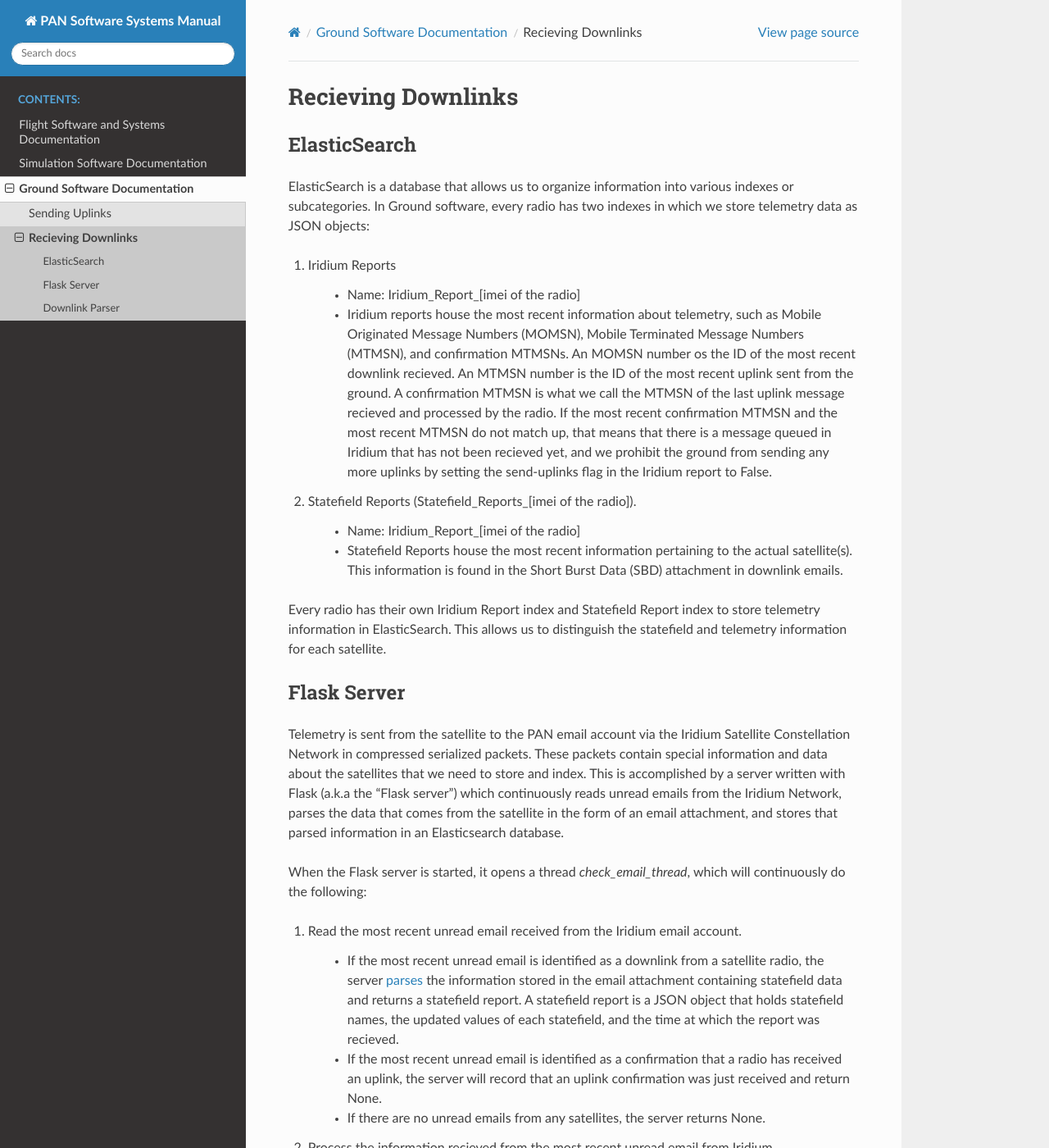
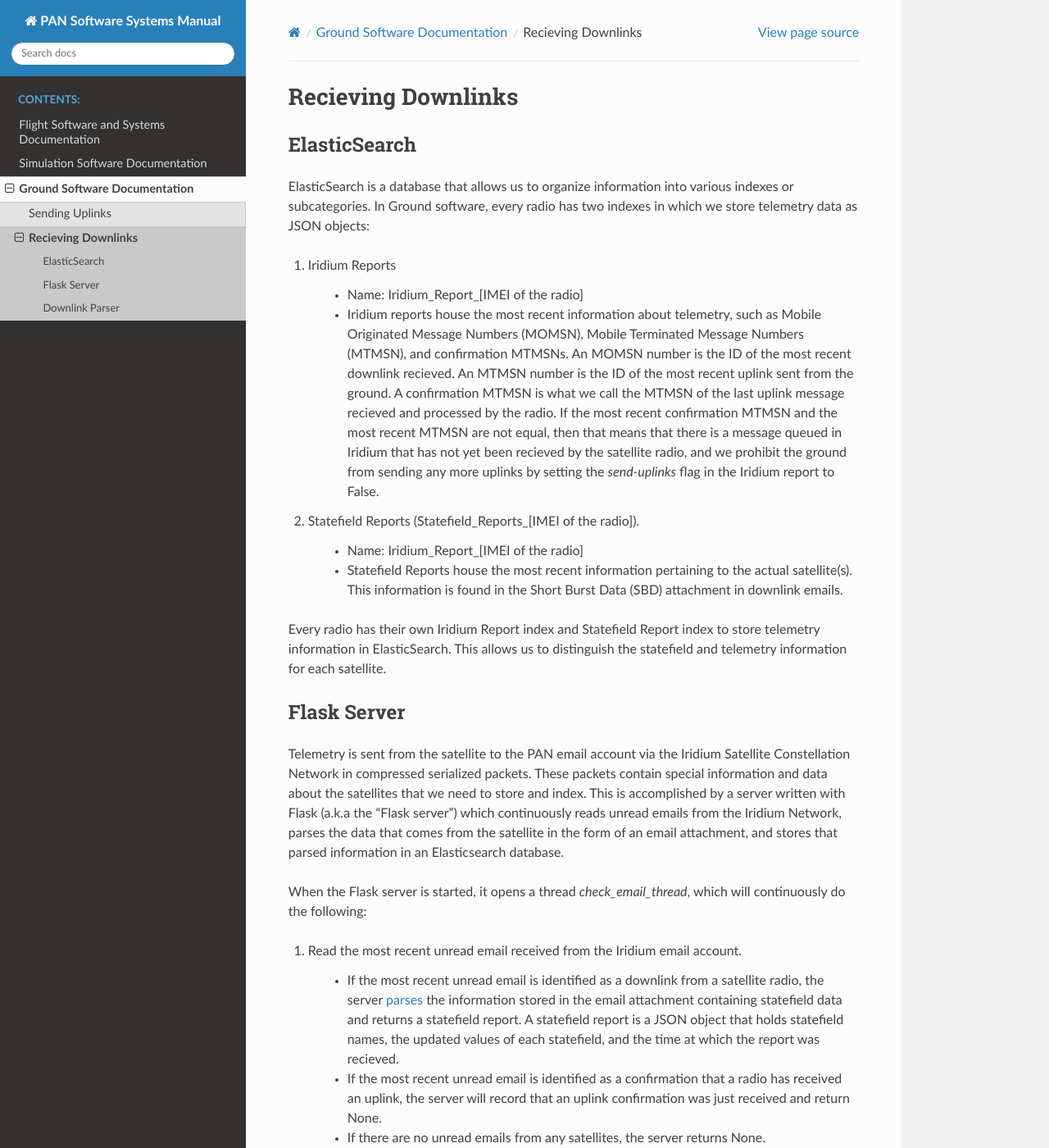
Before and after one commit to pathfinder-for-autonomous-navigation/Documentation, a Sphinx documentation site: the page built from source/ground/Recieving_Downlinks.rst, in a window 1280 px wide and 1400 px high. Shown: the whole window at 82% size. Built offline with Sphinx 7.4.7 and the Read the Docs theme 2.0.0, drawn with Linux system fonts in a browser that asks for light colours; some of the changed text lies outside the part shown.

Commit message:
finished documentation

```diff
--- a/source/ground/Recieving_Downlinks.rst
+++ b/source/ground/Recieving_Downlinks.rst
@@ -8,13 +8,13 @@ ElasticSearch is a database that allows us to organize information into various
 
 #. Iridium Reports
 
-    * Name: Iridium_Report_[imei of the radio]
+    * Name: Iridium_Report_[IMEI of the radio]
 
-    * Iridium reports house the most recent information about telemetry, such as Mobile Originated Message Numbers (MOMSN), Mobile Terminated Message Numbers (MTMSN), and confirmation MTMSNs. An MOMSN number os the ID of the most recent downlink recieved. An MTMSN number is the ID of the most recent uplink sent from the ground. A confirmation MTMSN is what we call the MTMSN of the last uplink message recieved and processed by the radio. If the most recent confirmation MTMSN and the most recent MTMSN do not match up, that means that there is a message queued in Iridium that has not been recieved yet, and we prohibit the ground from sending any more uplinks by setting the send-uplinks flag in the Iridium report to False.
+    * Iridium reports house the most recent information about telemetry, such as Mobile Originated Message Numbers (MOMSN), Mobile Terminated Message Numbers (MTMSN), and confirmation MTMSNs. An MOMSN number is the ID of the most recent downlink recieved. An MTMSN number is the ID of the most recent uplink sent from the ground. A confirmation MTMSN is what we call the MTMSN of the last uplink message recieved and processed by the radio. If the most recent confirmation MTMSN and the most recent MTMSN are not equal, then that means that there is a message queued in Iridium that has not yet been recieved by the satellite radio, and we prohibit the ground from sending any more uplinks by setting the `send-uplinks` flag in the Iridium report to False.
 
-#. Statefield Reports (Statefield_Reports_[imei of the radio]).
+#. Statefield Reports (Statefield_Reports_[IMEI of the radio]).
 
-    * Name: Iridium_Report_[imei of the radio]
+    * Name: Iridium_Report_[IMEI of the radio]
 
     * Statefield Reports house the most recent information pertaining to the actual satellite(s). This information is found in the Short Burst Data (SBD) attachment in downlink emails.
 
@@ -50,9 +50,9 @@ When the Flask server is started, it opens a thread `check_email_thread`, which
 
 
 
-The Flask server also has an endpoint from which we can access data from the ElasticSearch database. This endpoint requires two queries: the imei number of
+The Flask server also has an endpoint from which we can access data from the ElasticSearch database. This endpoint requires two queries: the IMEI number of
 the radio you want telemetry information from, and the specific statefield that you want to know the most recent value of. The Flask server will then search
-for the statefield report index based on the given imei number, and the search within that index for the value of the most recent statefield that was requested.
+for the statefield report index based on the given IMEI number, and the search within that index for the value of the most recent statefield that was requested.
 
 This endpoint is used for reading statefield information from a satellite when opening a RadioSession to a certain radio. It is also used by RadioSession to confirm whether
 or not the ground is cleared to send more uplinks (i.e if there aren't any messages already queued to be sent to the satellite).
```
Also changed, not shown: source/ground/Sending_Uplinks.rst (+14 -0 lines).
